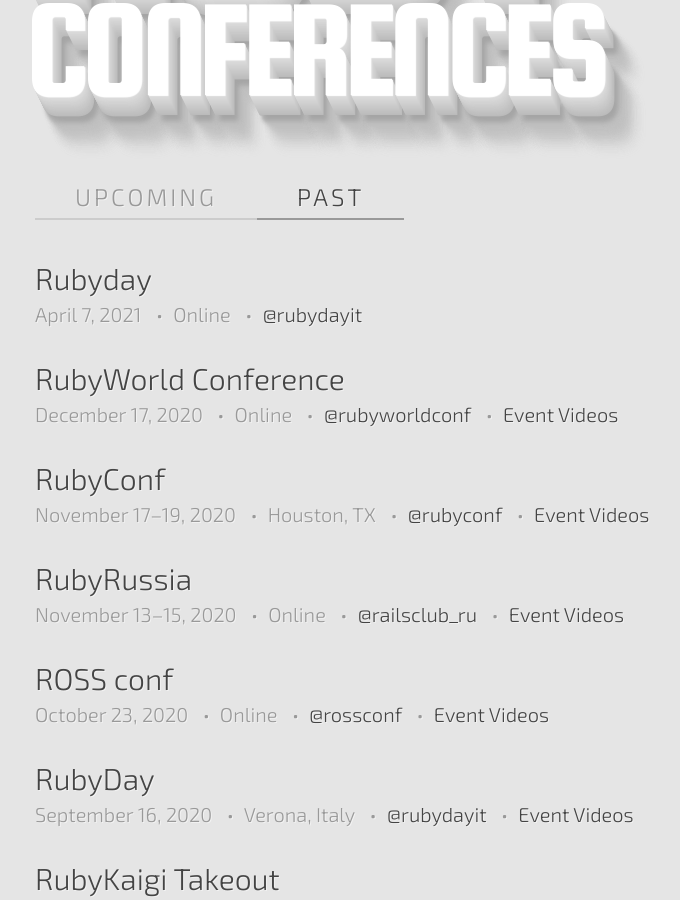
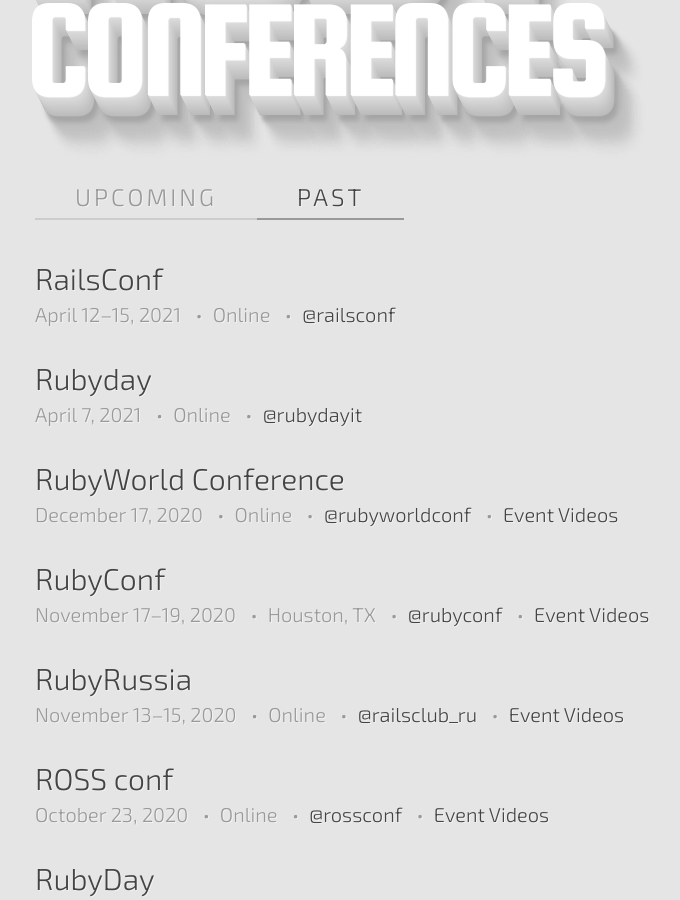
Before and after one commit to ruby-conferences/ruby-conferences.github.io, a Jekyll site: the page built from past/index.html, in a window 1280 px wide and 900 px high, scrolled down 302 px. Shown: the whole window, without its empty margins (205-885 px from the left). Built offline with Jekyll 4.4.1, drawn with Linux system fonts in a browser that asks for light colours.

Commit message:
Add RailsConf 2021

```diff
--- a/_data/conferences.yml
+++ b/_data/conferences.yml
@@ -1999,6 +1999,13 @@
   cfp_phrase: CFP closes
   cfp_date: 2021-02-28
 
+- name: RailsConf
+  location: Online
+  start_date: 2021-04-12
+  end_date: 2021-04-15
+  url: https://railsconf.com/
+  twitter: railsconf
+
 - name: Euruko
   location: Online
   start_date: 2021-05-28
```
